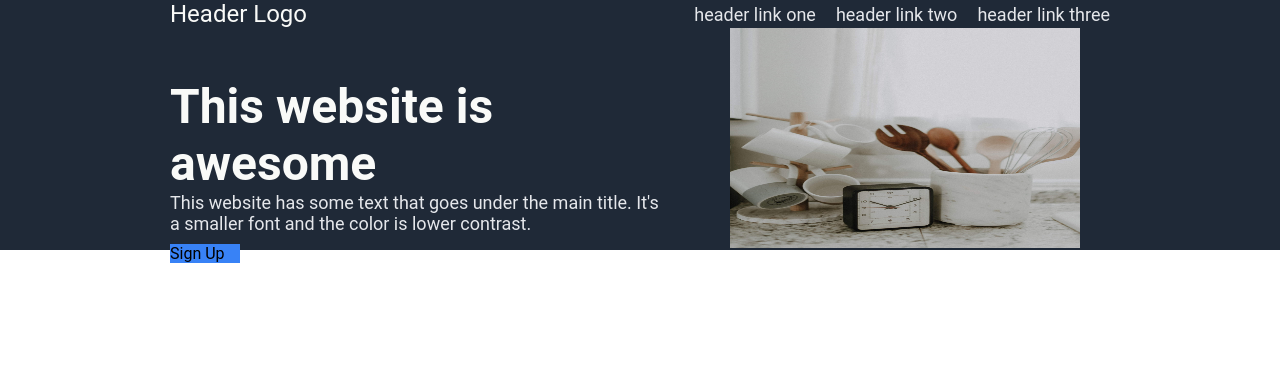
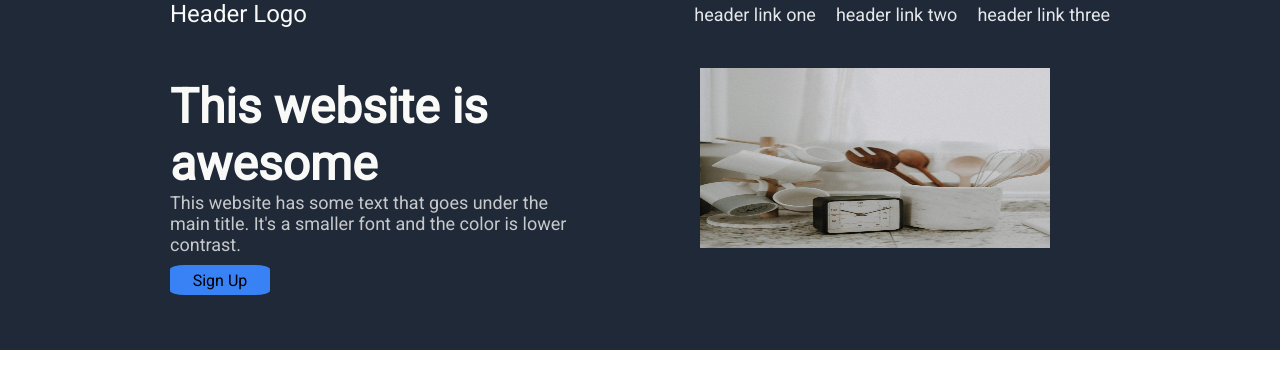
Before and after one commit to Lavecli/Landing-Page, a plain HTML site: page index.html in a window 1280 px wide. Drawn offline with Linux system fonts and the light colour scheme.

Commit message:
Finish Work on Header

```diff
--- a/index.html
+++ b/index.html
@@ -8,6 +8,9 @@ content="width=device-width, initial-scale=1.0">
 content="ie=edge">
   <title>Landing Page</title>
   <link rel="stylesheet" href="style.css">
+  <link rel="preconnect" href="https://fonts.googleapis.com">
+<link rel="preconnect" href="https://fonts.gstatic.com" crossorigin>
+<link href="https://fonts.googleapis.com/css2?family=Roboto&display=swap" rel="stylesheet">
   </head>
   <body>
     <div class="navbar">
--- a/style.css
+++ b/style.css
@@ -2,12 +2,12 @@
     box-sizing: border-box;
     margin: 0;
     padding: 0;
-    font-family: Roboto;
+    font-family: 'Roboto', sans-serif;
 }
 
 .navbar{
     background:#1f2937;
-    height: 250px;
+    height: 350px;
 }
 
 .sec-navbar{
@@ -15,7 +15,7 @@
     width: 500px;
     margin: 0 auto;
     flex-direction: column;
-    margin-right: 60px;
+    margin-right: 30px;
     margin-top: 50px;
 }
 
@@ -23,6 +23,11 @@
     color:#f9faf8;
     font-size: 48px;
     font-weight: bolder;
+}
+
+.second{
+    width: 400px;
+    filter: contrast(70%);
 }
 .container{
     display: flex;
@@ -56,22 +61,27 @@ ul li{
 
 .lake{
     display: flex;
-    max-width: 1200px;
+    max-width: 1230px;
     height: 220px;
 }
 
 .signupbutton{
+    justify-content: center;
     margin-top: 10px;
     display: flex;
     background: #3882F6;
-    width: 70px;
+    width: 100px;
     align-items: center;
+    height: 30px;
+    border-radius: 15%;
+    padding: 15px;
 }
 
 .navbar img{
+    margin-top: 40px;
     width: 350px;
-    max-height: 250px;
-    margin-right: 120px;
+    height: 180px;
+    margin-right: 180px;
 
 }
 
```
